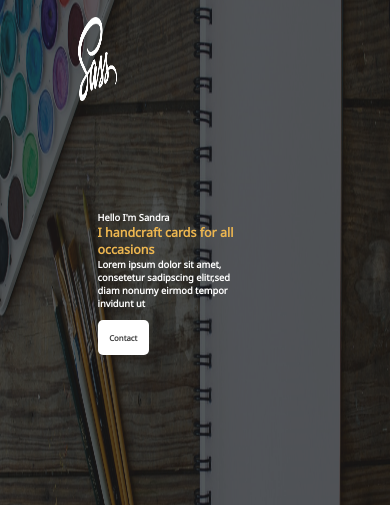
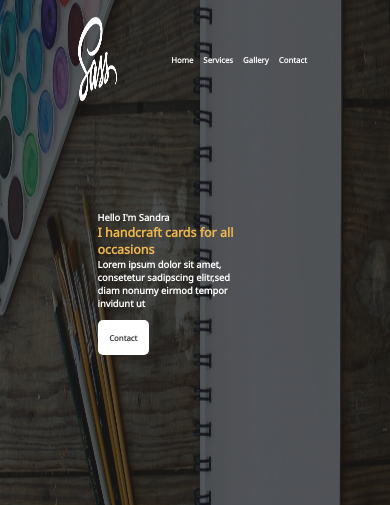
Before and after one commit to scottajames/Les-Chair, a PHP site: page / in a window 390 px wide. Shown: the top 505 px of the page. Run offline with PHP 8.4, Linux system fonts and the light colour scheme; some libraries are stand-ins or nearby versions.

Commit message:
Update second-style.css

```diff
--- a/second-style.css
+++ b/second-style.css
@@ -256,8 +256,14 @@ header .header-text a {
 	height: 35vh;
 }
 
-@media only screen and (max-width: 800px) {
+@media only screen and (max-width: 705px) {
 	header nav li a {
-	display: none;
+	text-decoration: none;
+	color: var(--white-color);
+	font-size: var(--button-size);
+	font-weight: bold;
+	margin: 5px;
+	position: relative;
+	top: 5.5vh;
 }
 }
```
